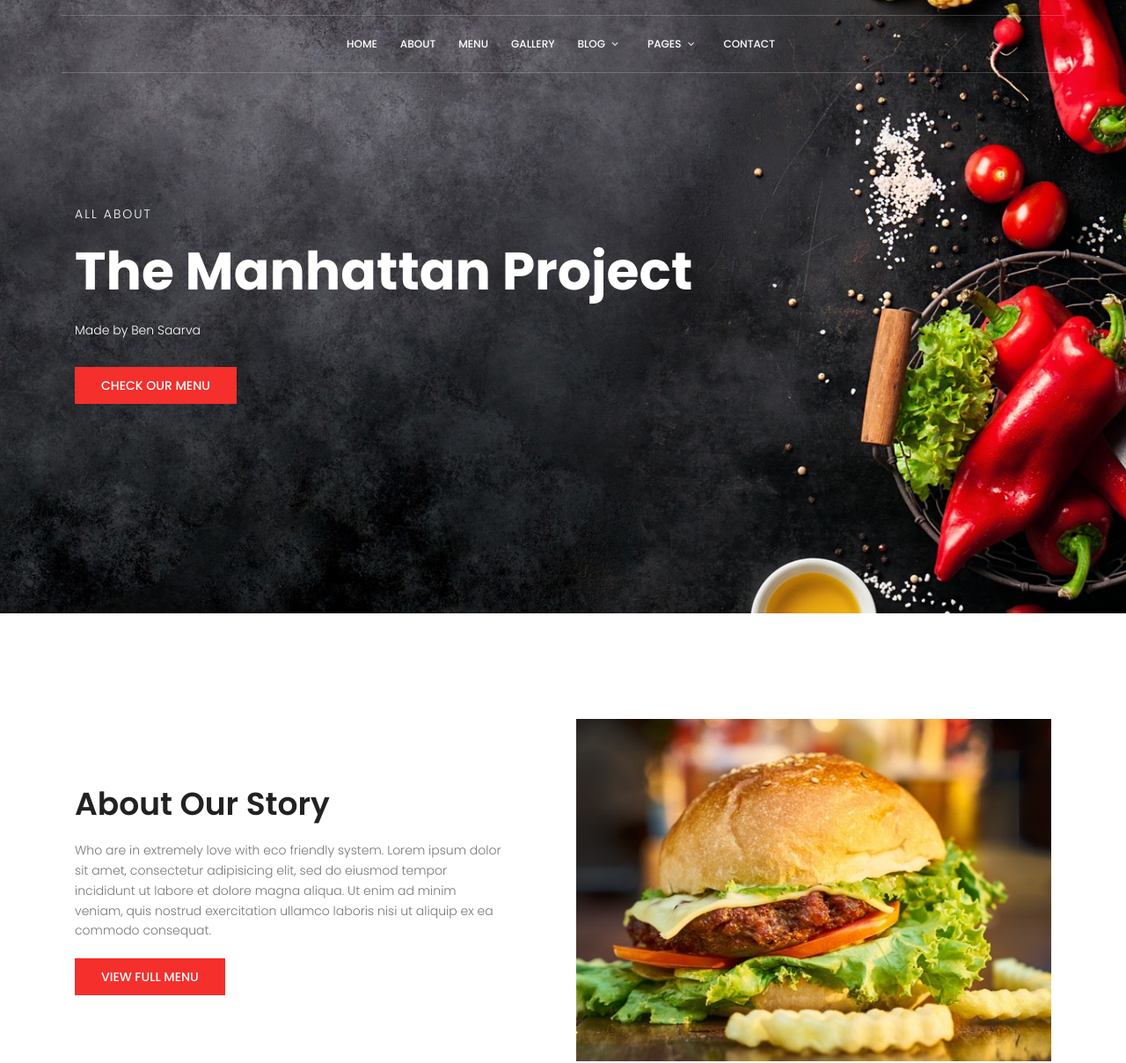
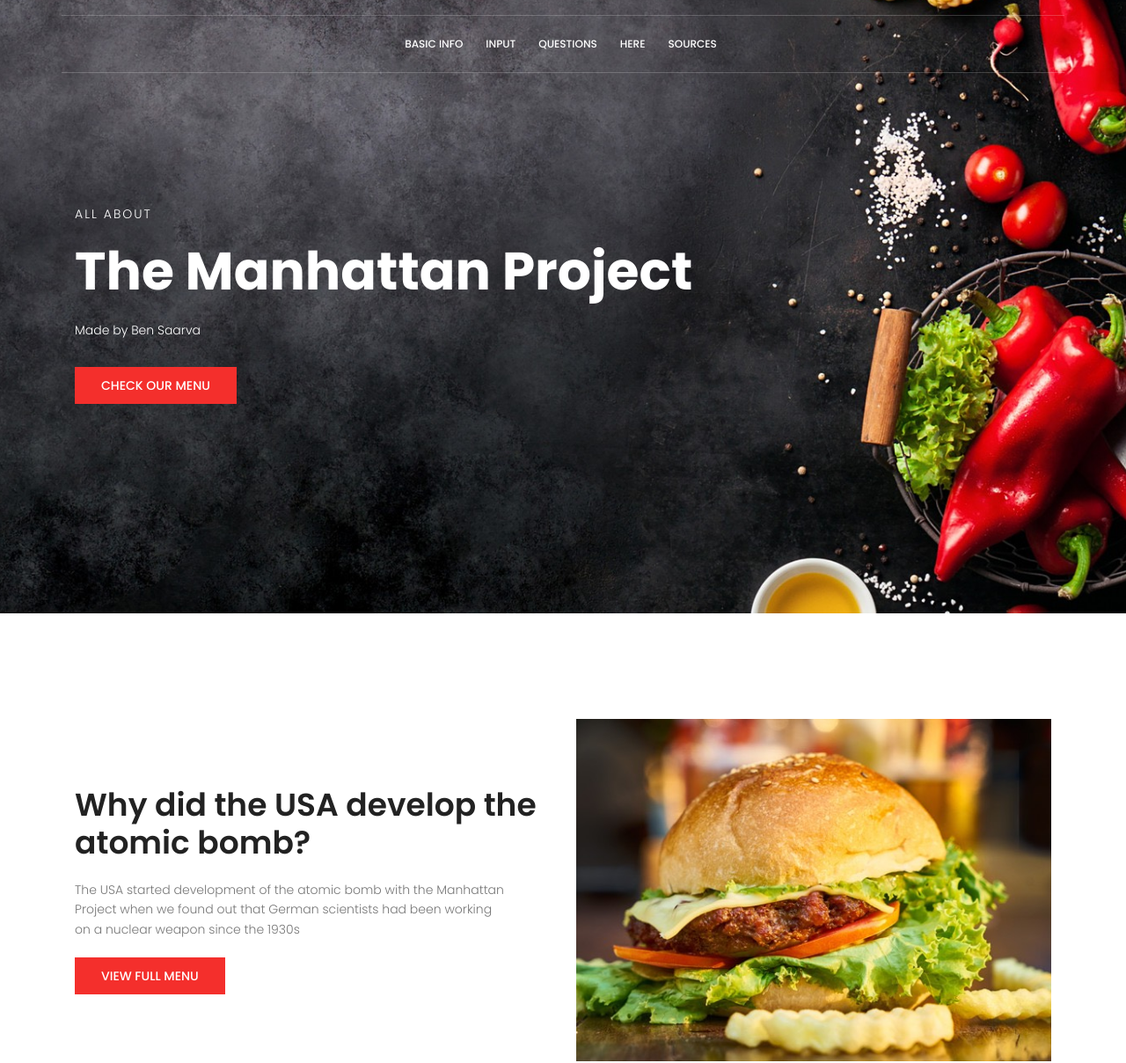
Before and after one commit to Squidben1/8th-grade-SS-project, a plain HTML site: page marco/marco/index.html in a window 1280 px wide. Shown: the part 103-1311 px from the top of the page at 88% size. Drawn offline with Linux system fonts and the light colour scheme; some packages are replaced by stand-ins of ours.

Commit message:
Update index.html

```diff
--- a/marco/marco/index.html
+++ b/marco/marco/index.html
@@ -45,28 +45,11 @@
 					<div class="row align-items-center justify-content-center d-flex">
 				      <nav id="nav-menu-container">
 				        <ul class="nav-menu">
-				          <li><a href="index.html">Home</a></li>
-				          <li><a href="about.html">About</a></li>
-				          <li><a href="menu.html">Menu</a></li>
-				          <li><a href="gallery.html">Gallery</a></li>
-				          <li class="menu-has-children"><a href="">Blog</a>
-				            <ul>
-				              <li><a href="blog-home.html">Blog Home</a></li>
-				              <li><a href="blog-single.html">Blog Single</a></li>
-				            </ul>
-				          </li>
-				          <li class="menu-has-children"><a href="">Pages</a>
-				            <ul>
-				            	  <li><a href="elements.html">Elements</a></li>
-						          <li class="menu-has-children"><a href="">Level 2 </a>
-						            <ul>
-						              <li><a href="#">Item One</a></li>
-						              <li><a href="#">Item Two</a></li>
-						            </ul>
-						          </li>
-				            </ul>
-				          </li>
-				          <li><a href="contact.html">Contact</a></li>
+				          <li><a href="index.html">Basic Info</a></li>
+				          <li><a href="about.html">Input</a></li>
+				          <li><a href="menu.html">Questions</a></li>
+				          <li><a href="gallery.html">Here</a></li>
+				          <li><a href="contact.html">Sources</a></li>
 				        </ul>
 				      </nav><!-- #nav-menu-container -->
 					</div>
@@ -95,9 +78,9 @@
 				<div class="container">
 					<div class="row align-items-center">
 						<div class="col-lg-6 home-about-left">
-							<h1>About Our Story</h1>
+							<h1>Why did the USA develop the atomic bomb?</h1>
 							<p>
-								Who are in extremely love with eco friendly system. Lorem ipsum dolor sit amet, consectetur adipisicing elit, sed do eiusmod tempor incididunt ut labore et dolore magna aliqua. Ut enim ad minim veniam, quis nostrud exercitation ullamco laboris nisi ut aliquip ex ea commodo consequat.
+								The USA started development of the atomic bomb with the Manhattan Project when we found out that German scientists had been working on a nuclear weapon since the 1930s
 							</p>
 							<a href="#" class="primary-btn">view full menu</a>
 						</div>
```
